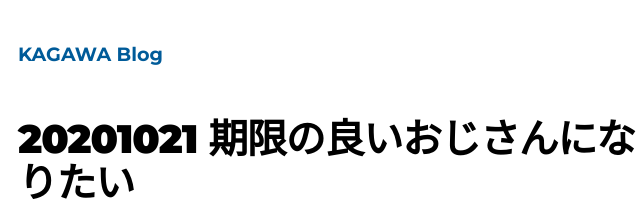
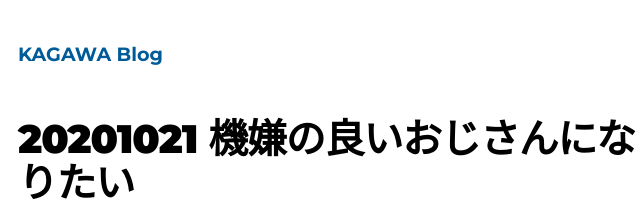
Before and after one commit to KoushiKagawa/my-gatsby-project, a Gatsby site: page /202010/20201022/ in a window 1280 px wide. Shown: the top 217 px of the page, 306-946 px from the left. Built offline with nearby package versions, Linux system fonts and the light colour scheme; Gatsby itself is replaced by a stand-in of ours.

Commit message:
edit 20201022

```diff
--- a/content/blog/202010/20201022.md
+++ b/content/blog/202010/20201022.md
@@ -1,5 +1,5 @@
 ---
-title: 20201021 期限の良いおじさんになりたい
+title: 20201021 機嫌の良いおじさんになりたい
 date: "2020-10-22T10:00:00.000Z"
 description: "話しかけやすい人"
 ---
```
